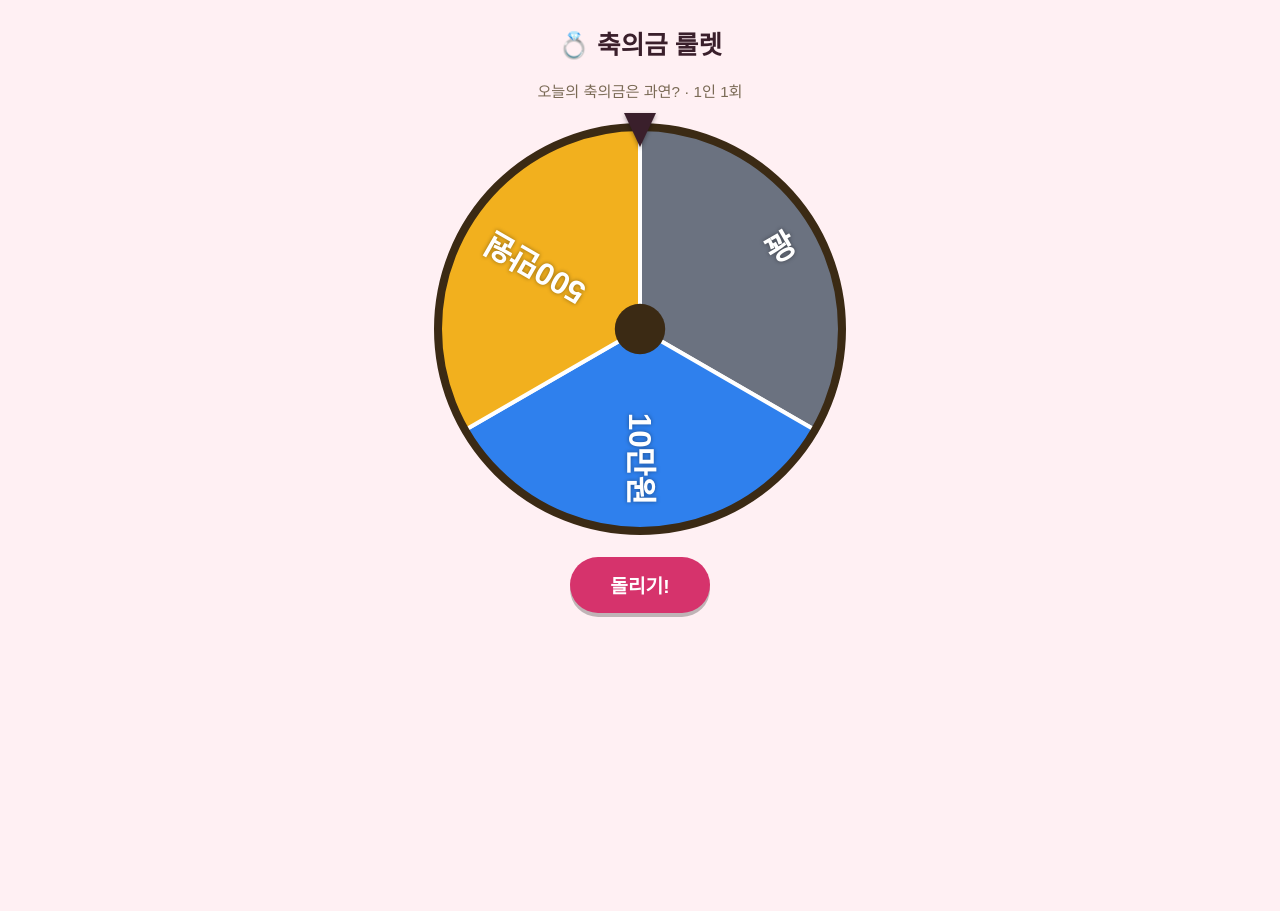
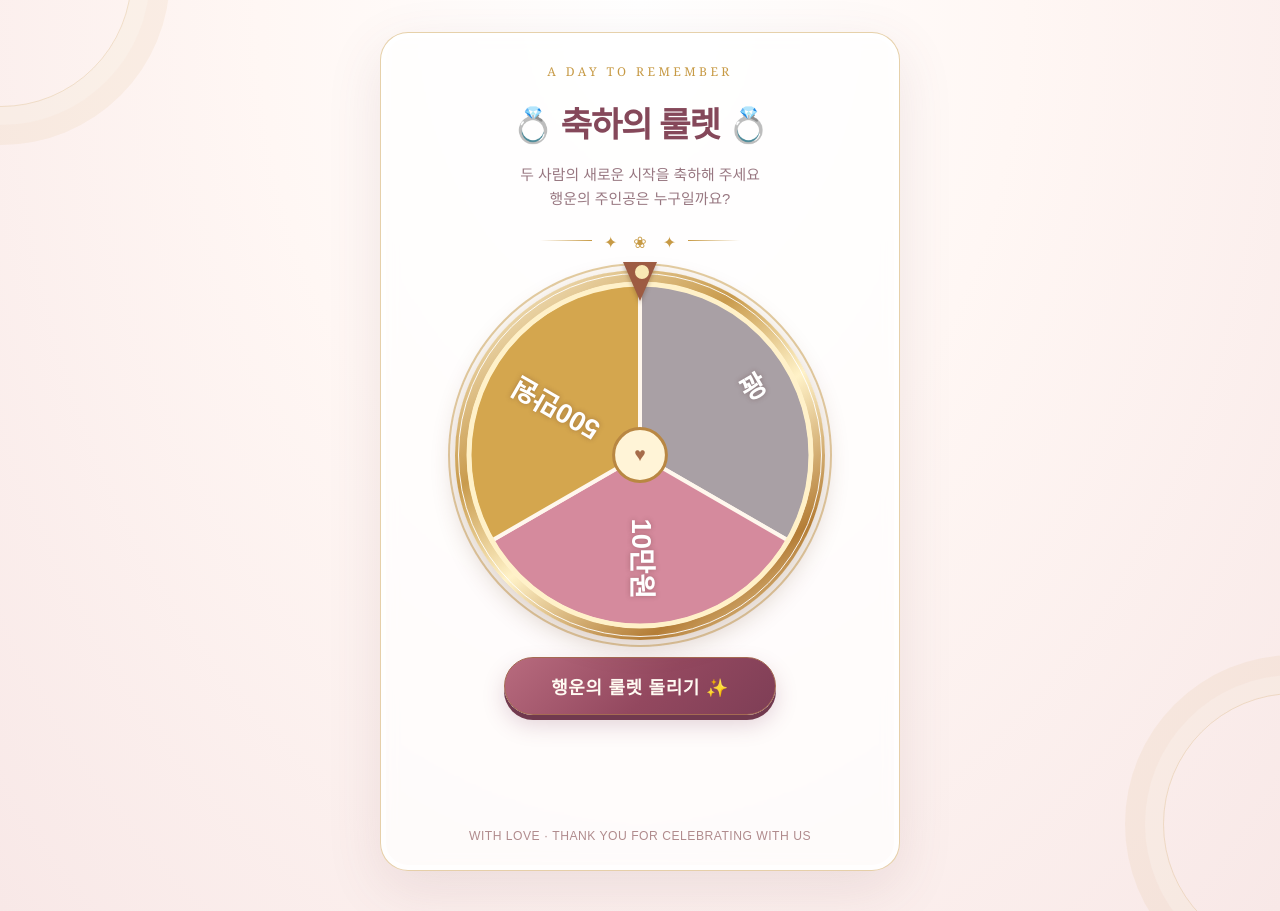
Before and after one commit to eogh0502-spec/wedding-roulette, a plain HTML site: page index.html in a window 1280 px wide. Before the commit the page ends 800 px from the top, so only its background shows below. Drawn offline with Linux system fonts and the light colour scheme.

Commit message:
Refresh wedding roulette design and congratulation message

```diff
--- a/index.html
+++ b/index.html
@@ -3,49 +3,69 @@
 <head>
 <meta charset="utf-8">
 <meta name="viewport" content="width=device-width, initial-scale=1, viewport-fit=cover">
-<title>축의금 룰렛</title>
+<meta name="theme-color" content="#fff7f5">
+<title>Wedding Lucky Roulette</title>
 <style>
-:root{--bg:#fff0f3;--fg:#3a1f2b;--card:#ffffff;--btn:#d6336c;--btn-fg:#fff;--muted:#7a6a55;box-sizing:border-box;padding-top:env(safe-area-inset-top,0px);padding-bottom:env(safe-area-inset-bottom,0px)}
-@media (prefers-color-scheme:dark){:root:not([data-theme="light"]){--bg:#1a1410;--fg:#fbeed6;--card:#2a2119;--btn:#ff4d47;--btn-fg:#fff;--muted:#b8a78f}}
-:root[data-theme="dark"]{--bg:#1a1410;--fg:#fbeed6;--card:#2a2119;--btn:#ff4d47;--btn-fg:#fff;--muted:#b8a78f}
-html,body{margin:0;min-height:100%}
-body{background:var(--bg);color:var(--fg);font-family:"Pretendard","Apple SD Gothic Neo","Malgun Gothic",sans-serif;display:flex;flex-direction:column;align-items:center;padding:24px 16px;gap:18px}
-h1{margin:0;font-size:1.6rem}
-p.sub{margin:0;color:var(--muted);font-size:.95rem}
-.wrap{position:relative;width:min(88vw,420px);aspect-ratio:1}
-canvas{width:100%;height:100%;display:block}
-.pointer{position:absolute;left:50%;top:-6px;transform:translateX(-50%);width:0;height:0;border-left:16px solid transparent;border-right:16px solid transparent;border-top:34px solid var(--fg);filter:drop-shadow(0 2px 2px rgba(0,0,0,.35));z-index:2}
-button{font:inherit;font-weight:700;font-size:1.2rem;padding:14px 40px;border:0;border-radius:999px;background:var(--btn);color:var(--btn-fg);cursor:pointer;box-shadow:0 4px 0 rgba(0,0,0,.25)}
-button:disabled{opacity:.6;cursor:default}
-#result{min-height:2.4em;font-size:1.5rem;font-weight:800;text-align:center}
-#flash{position:fixed;inset:0;pointer-events:none;background:#fff;opacity:0}
+:root{--ink:#68404b;--rose:#b85e75;--gold:#c79a45;--cream:#fffaf3;--pink:#f8e4e7;box-sizing:border-box}
+*{box-sizing:border-box}
+html,body{margin:0;min-height:100%;font-family:"Pretendard","Apple SD Gothic Neo","Malgun Gothic",sans-serif}
+body{min-height:100svh;overflow-x:hidden;display:flex;flex-direction:column;align-items:center;justify-content:center;gap:17px;padding:32px 18px 40px;color:var(--ink);background:radial-gradient(ellipse at 50% 0%,#fff 0%,#fff7f4 42%,#f8e8e7 100%);position:relative}
+body:before,body:after{content:"";position:fixed;width:260px;height:260px;border:1px solid rgba(199,154,69,.23);border-radius:50%;pointer-events:none}
+body:before{top:-155px;left:-130px;box-shadow:0 0 0 18px rgba(255,255,255,.18),0 0 0 38px rgba(199,154,69,.08)}
+body:after{right:-145px;bottom:-155px;box-shadow:0 0 0 18px rgba(255,255,255,.18),0 0 0 38px rgba(199,154,69,.08)}
+main{width:min(100%,520px);display:flex;flex-direction:column;align-items:center;gap:17px;text-align:center;position:relative;z-index:1;padding:30px 20px 27px;border:1px solid rgba(199,154,69,.45);border-radius:28px;background:rgba(255,255,255,.72);box-shadow:0 18px 55px rgba(126,70,82,.12),inset 0 0 0 5px rgba(255,255,255,.75);backdrop-filter:blur(8px)}
+.kicker{font-family:Georgia,serif;font-size:.76rem;letter-spacing:.28em;color:var(--gold);text-transform:uppercase}
+h1{margin:0;color:#85485a;font-family:"Noto Serif KR",Georgia,serif;font-size:clamp(1.65rem,7vw,2.15rem);font-weight:800;letter-spacing:-.04em}
+.sub{margin:0;color:#987781;font-size:.93rem;line-height:1.6}
+.ornament{display:flex;align-items:center;gap:12px;color:var(--gold);font-size:1rem}
+.ornament:before,.ornament:after{content:"";width:52px;height:1px;background:linear-gradient(90deg,transparent,var(--gold))}
+.ornament:after{transform:rotate(180deg)}
+.wrap{position:relative;width:min(78vw,370px);aspect-ratio:1;padding:9px;border-radius:50%;background:linear-gradient(145deg,#fff8df,#c99b4d 35%,#fff2c8 55%,#b47d36 80%,#fff1c9);box-shadow:0 10px 24px rgba(110,65,44,.22),0 0 0 5px rgba(255,255,255,.9),0 0 0 7px rgba(199,154,69,.5)}
+.wrap:before{content:"";position:absolute;inset:3px;border:1px solid rgba(255,255,255,.9);border-radius:50%;z-index:1;pointer-events:none}
+canvas#wheel{width:100%;height:100%;display:block;border-radius:50%}
+.pointer{position:absolute;left:50%;top:-8px;transform:translateX(-50%);width:0;height:0;border-left:17px solid transparent;border-right:17px solid transparent;border-top:39px solid #9d5b42;filter:drop-shadow(0 3px 2px rgba(73,42,24,.28));z-index:3}
+.pointer:after{content:"";position:absolute;left:-7px;top:-38px;width:14px;height:14px;background:#f9e8b4;border-radius:50%;border:2px solid #9d5b42}
+button{font:inherit;font-weight:800;font-size:1.12rem;letter-spacing:.04em;padding:15px 46px;border:1px solid #a56a53;border-radius:999px;color:#fffaf2;background:linear-gradient(135deg,#b86b7e,#93485f 55%,#7e3e56);cursor:pointer;box-shadow:0 5px 0 #71394e,0 10px 22px rgba(126,62,86,.22);transition:transform .15s,filter .15s}
+button:active{transform:translateY(3px);box-shadow:0 2px 0 #71394e}
+button:disabled{opacity:.68;cursor:default;transform:none}
+#result{min-height:2.8em;display:flex;align-items:center;justify-content:center;padding:0 8px;color:#a64f68;font-family:"Noto Serif KR",serif;font-size:clamp(1.25rem,5.8vw,1.8rem);font-weight:900;line-height:1.4;text-shadow:0 1px 0 #fff}
+#result.win{animation:pop .65s cubic-bezier(.2,1.5,.5,1) both}
+@keyframes pop{0%{transform:scale(.55);opacity:0}100%{transform:scale(1);opacity:1}}
+.foot{font-size:.76rem;color:#b08b8d;letter-spacing:.04em}
+#fx{position:fixed;inset:0;width:100%;height:100%;pointer-events:none;z-index:5}
+@media(max-height:720px){body{justify-content:flex-start;padding-top:16px}main{gap:12px;padding-top:20px;padding-bottom:18px}.wrap{width:min(68vw,310px)}}
 </style>
 </head>
 <body>
-<h1 id="ttl">💍 축의금 룰렛</h1>
-<p class="sub">오늘의 축의금은 과연? · 1인 1회</p>
-<div class="wrap"><div class="pointer"></div><canvas id="c"></canvas></div>
-<button id="spin">돌리기!</button>
-<div id="result"></div>
-<canvas id="fx" style="position:fixed;inset:0;width:100%;height:100%;pointer-events:none"></canvas>
+<main>
+  <div class="kicker">A day to remember</div>
+  <h1>💍 축하의 룰렛 💍</h1>
+  <p class="sub">두 사람의 새로운 시작을 축하해 주세요<br>행운의 주인공은 누구일까요?</p>
+  <div class="ornament">✦　❀　✦</div>
+  <div class="wrap"><div class="pointer"></div><canvas id="wheel"></canvas></div>
+  <button id="spin">행운의 룰렛 돌리기 ✨</button>
+  <div id="result" aria-live="polite"></div>
+  <div class="foot">WITH LOVE · THANK YOU FOR CELEBRATING WITH US</div>
+</main>
+<canvas id="fx"></canvas>
 <script>
-const items=[{t:"꽝",c:"#6b7280"},{t:"10만원",c:"#2f80ed"},{t:"500만원",c:"#f2b01e"}];
+const items=[{t:"꽝",c:"#a9a0a5"},{t:"10만원",c:"#d58a9d"},{t:"500만원",c:"#d4a64e"}];
 const N=items.length,SEG=360/N;
-const cv=document.getElementById("c"),ctx=cv.getContext("2d");
+const cv=document.getElementById("wheel"),ctx=cv.getContext("2d");
 let size=0,theta=0,spinning=false,lastTick=-1,audio;
 function resize(){const r=cv.getBoundingClientRect(),d=window.devicePixelRatio||1;size=r.width;cv.width=size*d;cv.height=size*d;ctx.setTransform(d,0,0,d,0,0);draw();}
-function draw(){const s=size,cx=s/2,R=s/2-8;ctx.clearRect(0,0,s,s);ctx.save();ctx.translate(cx,cx);ctx.rotate(theta*Math.PI/180);for(let i=0;i<N;i++){const a0=(i*SEG-90)*Math.PI/180,a1=((i+1)*SEG-90)*Math.PI/180;ctx.beginPath();ctx.moveTo(0,0);ctx.arc(0,0,R,a0,a1);ctx.closePath();ctx.fillStyle=items[i].c;ctx.fill();ctx.lineWidth=4;ctx.strokeStyle="#fff";ctx.stroke();ctx.save();ctx.rotate((a0+a1)/2);ctx.textAlign="right";ctx.fillStyle="#fff";ctx.font="800 "+(s*0.075)+"px sans-serif";ctx.shadowColor="rgba(0,0,0,.4)";ctx.shadowBlur=4;ctx.fillText(items[i].t,R-s*0.06,s*0.026);ctx.restore();}ctx.restore();ctx.beginPath();ctx.arc(cx,cx,R,0,7);ctx.lineWidth=8;ctx.strokeStyle="#3b2a14";ctx.stroke();ctx.beginPath();ctx.arc(cx,cx,s*0.06,0,7);ctx.fillStyle="#3b2a14";ctx.fill();}
-function beep(f,d,v){try{audio=audio||new(window.AudioContext||window.webkitAudioContext)();const o=audio.createOscillator(),g=audio.createGain();o.frequency.value=f;o.type="square";g.gain.value=v||.04;o.connect(g);g.connect(audio.destination);o.start();g.gain.exponentialRampToValueAtTime(.0001,audio.currentTime+d);o.stop(audio.currentTime+d);}catch(e){}}
+function draw(){const s=size,cx=s/2,R=s/2-5;ctx.clearRect(0,0,s,s);ctx.save();ctx.translate(cx,cx);ctx.rotate(theta*Math.PI/180);for(let i=0;i<N;i++){const a0=(i*SEG-90)*Math.PI/180,a1=((i+1)*SEG-90)*Math.PI/180;ctx.beginPath();ctx.moveTo(0,0);ctx.arc(0,0,R,a0,a1);ctx.closePath();ctx.fillStyle=items[i].c;ctx.fill();ctx.lineWidth=4;ctx.strokeStyle="#fff7ed";ctx.stroke();ctx.save();ctx.rotate((a0+a1)/2);ctx.textAlign="right";ctx.textBaseline="middle";ctx.fillStyle="#fff";ctx.font="900 "+(s*.078)+"px sans-serif";ctx.shadowColor="rgba(80,40,40,.35)";ctx.shadowBlur=5;ctx.fillText(items[i].t,R-s*.075,0);ctx.restore();}ctx.restore();ctx.beginPath();ctx.arc(cx,cx,R,0,Math.PI*2);ctx.lineWidth=5;ctx.strokeStyle="#fff1c9";ctx.stroke();ctx.beginPath();ctx.arc(cx,cx,s*.075,0,Math.PI*2);ctx.fillStyle="#fff4d7";ctx.fill();ctx.lineWidth=3;ctx.strokeStyle="#b98742";ctx.stroke();ctx.fillStyle="#a66c4a";ctx.font="bold "+(s*.055)+"px serif";ctx.textAlign="center";ctx.textBaseline="middle";ctx.fillText("♥",cx,cx+1);}
+function beep(f,d,v){try{audio=audio||new(window.AudioContext||window.webkitAudioContext)();const o=audio.createOscillator(),g=audio.createGain();o.frequency.value=f;o.type="sine";g.gain.value=v||.035;o.connect(g);g.connect(audio.destination);o.start();g.gain.exponentialRampToValueAtTime(.0001,audio.currentTime+d);o.stop(audio.currentTime+d);}catch(e){}}
 const ease=t=>1-Math.pow(1-t,5);
-function spin(){if(spinning||hasSpun())return;spinning=true;const btn=document.getElementById("spin"),res=document.getElementById("result");btn.disabled=true;res.textContent="";const edge=Math.random()<.5?240+1.5:360-1.5;const start=theta%360,target=360*7-edge,total=target-start,t0=performance.now(),dur=8500,from=start;function step(now){const p=Math.min(1,(now-t0)/dur);theta=from+total*ease(p);const idx=Math.floor(theta/(SEG/2));if(idx!==lastTick){lastTick=idx;beep(900,.05);}draw();if(p<1)requestAnimationFrame(step);else finish();}requestAnimationFrame(step);}
-function finish(){spinning=false;markSpun();lockBtn();document.getElementById("result").textContent="💐 축의금 500만원!! 감사합니다 💐";[523,659,784,1047].forEach((f,i)=>setTimeout(()=>beep(f,.25,.08),i*130));confetti();}
-function confetti(){const c=document.getElementById("fx"),x=c.getContext("2d");c.width=innerWidth;c.height=innerHeight;const cols=["#f2b01e","#e5322d","#2f80ed","#2ecc71","#ff7ab8"];const ps=Array.from({length:140},()=>({x:innerWidth/2,y:innerHeight/2,vx:(Math.random()-.5)*16,vy:-Math.random()*16-4,s:Math.random()*8+4,c:cols[Math.random()*5|0],r:Math.random()*6}));let f=0;(function loop(){x.clearRect(0,0,c.width,c.height);ps.forEach(p=>{p.vy+=.35;p.x+=p.vx;p.y+=p.vy;p.r+=.2;x.save();x.translate(p.x,p.y);x.rotate(p.r);x.fillStyle=p.c;x.fillRect(-p.s/2,-p.s/2,p.s,p.s*.6);x.restore();});if(++f<180)requestAnimationFrame(loop);else x.clearRect(0,0,c.width,c.height);})();}
+function spin(){if(spinning||hasSpun())return;spinning=true;const btn=document.getElementById("spin"),res=document.getElementById("result");btn.disabled=true;res.className="";res.textContent="";const edge=Math.random()<.5?240+1.5:360-1.5;const start=theta%360,target=360*7-edge,total=target-start,t0=performance.now(),dur=8500,from=start;function step(now){const p=Math.min(1,(now-t0)/dur);theta=from+total*ease(p);const idx=Math.floor(theta/(SEG/2));if(idx!==lastTick){lastTick=idx;beep(850,.055);}draw();if(p<1)requestAnimationFrame(step);else finish();}requestAnimationFrame(step);}
+function finish(){spinning=false;markSpun();lockBtn();const res=document.getElementById("result");res.textContent="🎉 결혼 축하해! 💐";res.className="win";[523,659,784,1047,1318].forEach((f,i)=>setTimeout(()=>beep(f,.28,.07),i*140));confetti();}
+function confetti(){const c=document.getElementById("fx"),x=c.getContext("2d"),d=window.devicePixelRatio||1;c.width=innerWidth*d;c.height=innerHeight*d;x.setTransform(d,0,0,d,0,0);const cols=["#d4a64e","#d58a9d","#fff0c2","#b86b7e","#f4c9d2"];const ps=Array.from({length:190},()=>({x:innerWidth/2,y:innerHeight*.42,vx:(Math.random()-.5)*17,vy:-Math.random()*17-3,s:Math.random()*8+4,c:cols[Math.random()*cols.length|0],r:Math.random()*6}));let f=0;(function loop(){x.clearRect(0,0,innerWidth,innerHeight);ps.forEach(p=>{p.vy+=.28;p.x+=p.vx;p.y+=p.vy;p.r+=.16;x.save();x.translate(p.x,p.y);x.rotate(p.r);x.fillStyle=p.c;x.fillRect(-p.s/2,-p.s/2,p.s,p.s*.7);x.restore();});if(++f<190)requestAnimationFrame(loop);else x.clearRect(0,0,innerWidth,innerHeight);})();}
 const KEY="wedding-roulette-done";
 function hasSpun(){try{return localStorage.getItem(KEY)==="1"}catch(e){return false}}
 function markSpun(){try{localStorage.setItem(KEY,"1")}catch(e){}}
 function lockBtn(){const b=document.getElementById("spin");b.disabled=true;b.textContent="참여 완료 💌"}
 if(hasSpun()){lockBtn();document.getElementById("result").textContent="이미 참여하셨어요 😊"}
-let taps=0;document.getElementById("ttl").addEventListener("click",()=>{if(++taps>=5){taps=0;try{localStorage.removeItem(KEY)}catch(e){}location.reload()}});
+let taps=0;document.querySelector("h1").addEventListener("click",()=>{if(++taps>=5){taps=0;try{localStorage.removeItem(KEY)}catch(e){}location.reload()}});
 document.getElementById("spin").addEventListener("click",spin);
 addEventListener("resize",resize);resize();
 </script>
```
